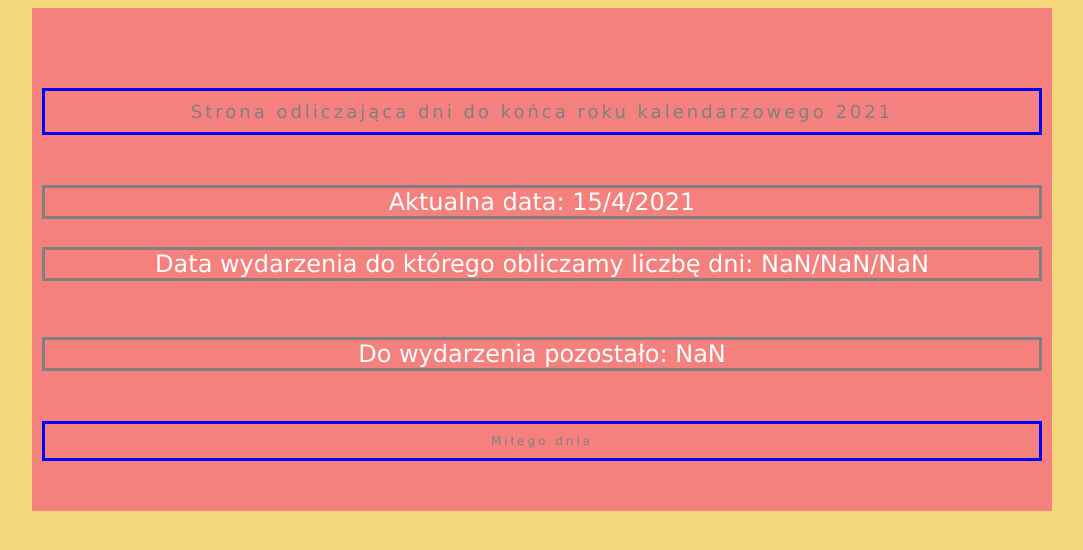
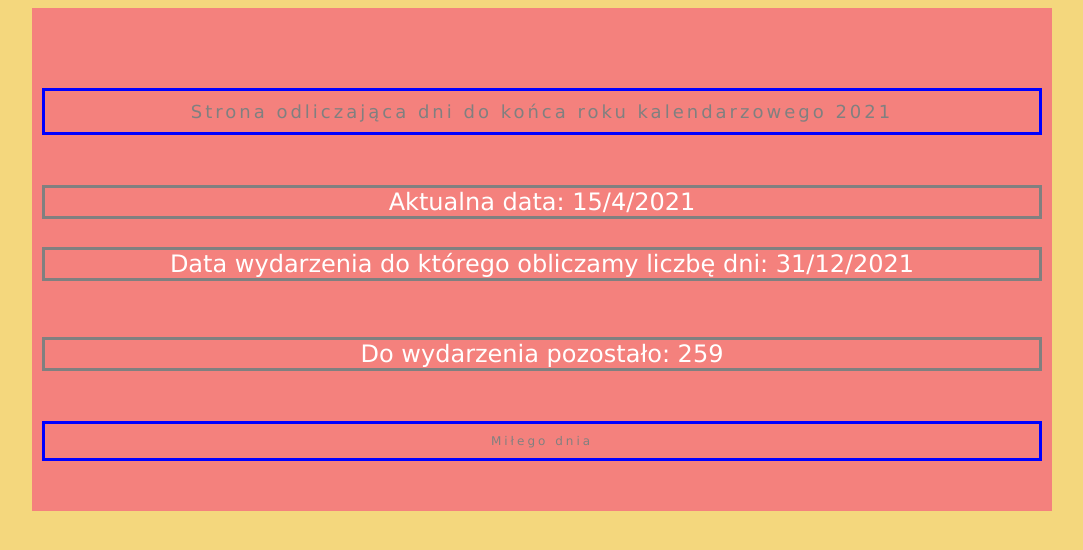
Before and after one commit to slosw2cg01/js, a plain HTML site: page index.html in a window 1280 px wide. Shown: the whole page, without its empty margins (98-1181 px from the left). Drawn offline with Linux system fonts and the light colour scheme.

Commit message:
Update index.html

```diff
--- a/index.html
+++ b/index.html
@@ -16,7 +16,7 @@
 		var rok = dzisiaj.getFullYear();
 		var milisekundy = dzisiaj.getTime();
 
-		var end = new Date("31/12/2021");
+		var end = new Date("12/31/2021");
 		var endDzien = end.getDate();
 		var endMiesiac = end.getMonth()+1;
 		var endRok = end.getFullYear();
```
